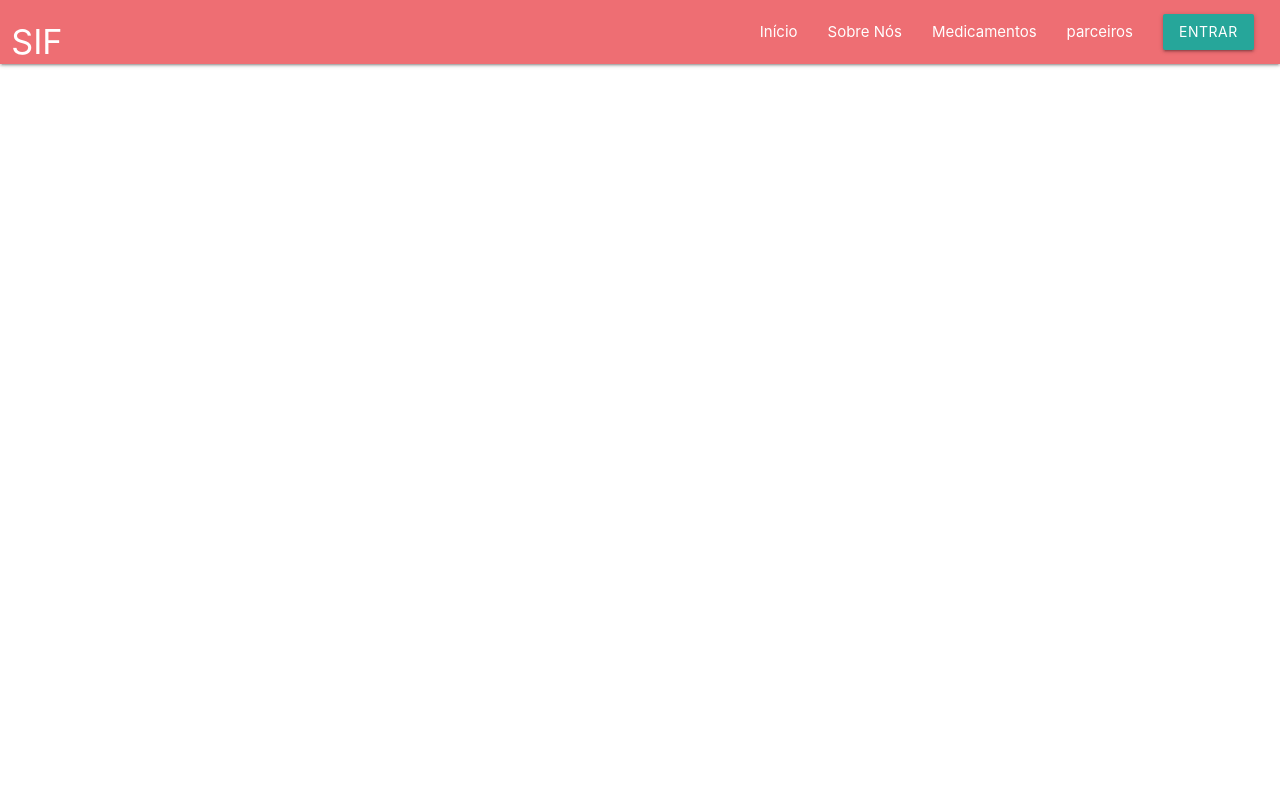
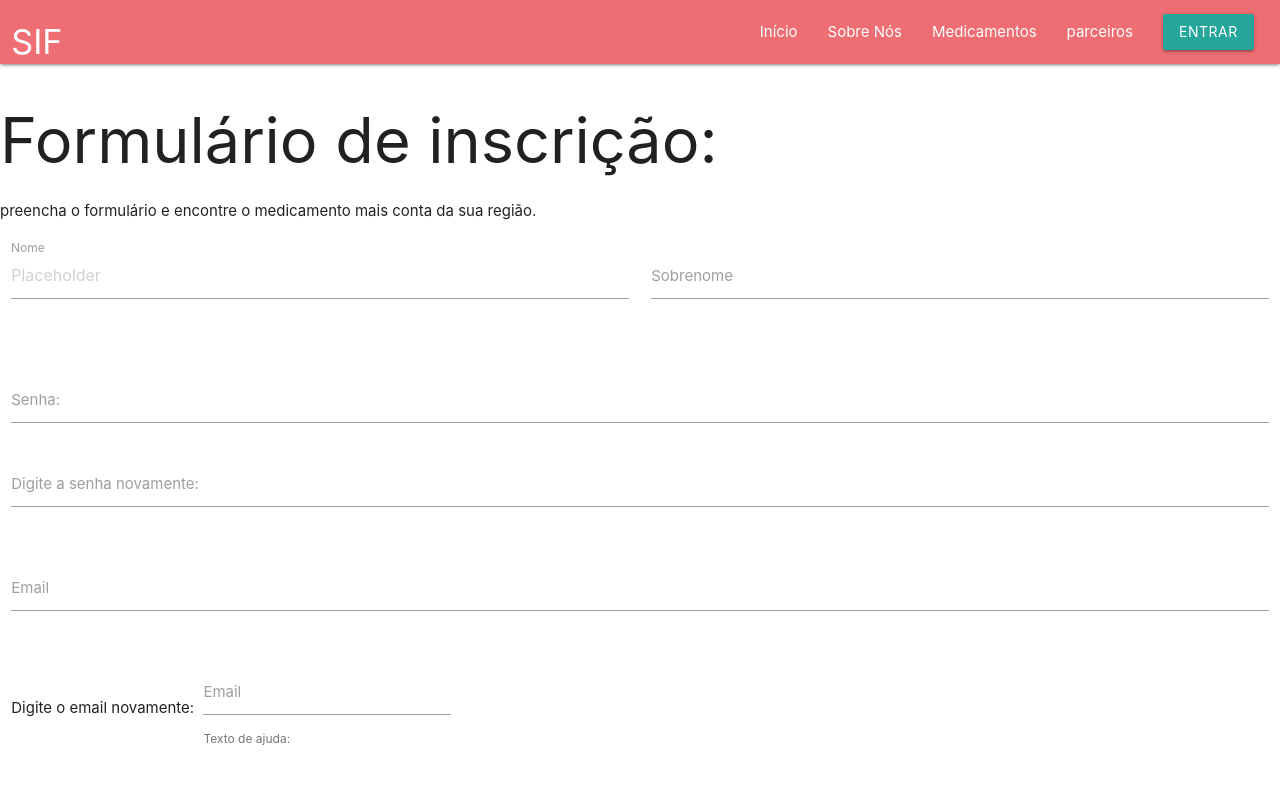
Before and after one commit to Gustavosantospro/Projeto-Sistema-integrado-de-Farmacias, a plain HTML site: page SIF-Sistema Integrado de Farmacias/index.html in a window 1280 px wide. Drawn offline with nearby package versions, Linux system fonts and the light colour scheme.

Commit message:
adicionando formulário

```diff
--- a/SIF-Sistema Integrado de Farmacias/index.html
+++ b/SIF-Sistema Integrado de Farmacias/index.html
@@ -40,6 +40,55 @@
             </ul>
         </div>
     </section> <!--final da section-->
+    <section>
+        <header>
+            <h1>Formulário de inscrição:</h1>
+            <p>preencha o formulário e encontre o medicamento mais conta da sua região.</p>
+        </header>
+        <div class="row">
+            <form class="col s12">
+              <div class="row">
+                <div class="input-field col s6">
+                  <input placeholder="Placeholder" id="first_name" type="text" class="validate">
+                  <label for="first_name">Nome</label>
+                </div>
+                <div class="input-field col s6">
+                  <input id="last_name" type="text" class="validate">
+                  <label for="last_name">Sobrenome</label>
+                </div>
+              </div>
+              <div class="row">
+
+              </div>
+              <div class="row">
+                <div class="input-field col s12">
+                  <input id="password" type="password" class="validate">
+                  <label for="password">Senha:</label>
+                </div>
+                <div class="input-field col s12">
+                    <input id="password" type="password" class="validate">
+                    <label for="password">Digite a senha novamente:</label>
+                  </div>
+              </div>
+              <div class="row">
+                <div class="input-field col s12">
+                  <input id="email" type="email" class="validate">
+                  <label for="email">Email</label>
+                </div>
+              </div>
+              <div class="row">
+                <div class="col s12">
+                  Digite o email novamente:
+                  <div class="input-field inline">
+                    <input id="email_inline" type="email" class="validate">
+                    <label for="email_inline">Email</label>
+                    <span class="helper-text" data-error="wrong" data-success="right">Texto de ajuda:</span>
+                  </div>
+                </div>
+              </div>
+            </form>
+          </div>
+    </section>
 
     <script src="https://code.jquery.com/jquery-3.6.0.min.js" integrity="sha256-/xUj+3OJU5yExlq6GSYGSHk7tPXikynS7ogEvDej/m4=" crossorigin="anonymous"></script>
     <script src="https://cdnjs.cloudflare.com/ajax/libs/materialize/1.0.0/js/materialize.min.js"></script>
```
